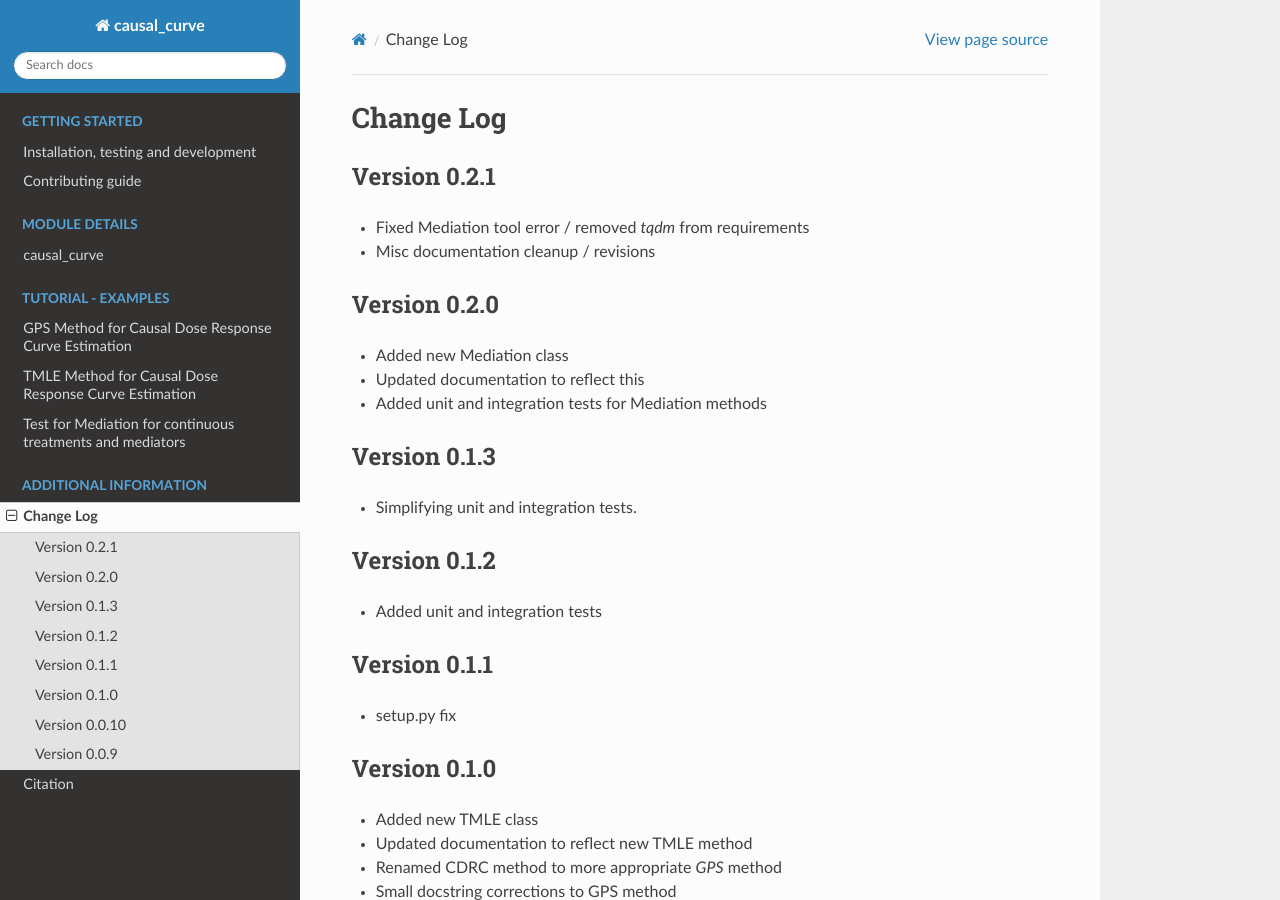
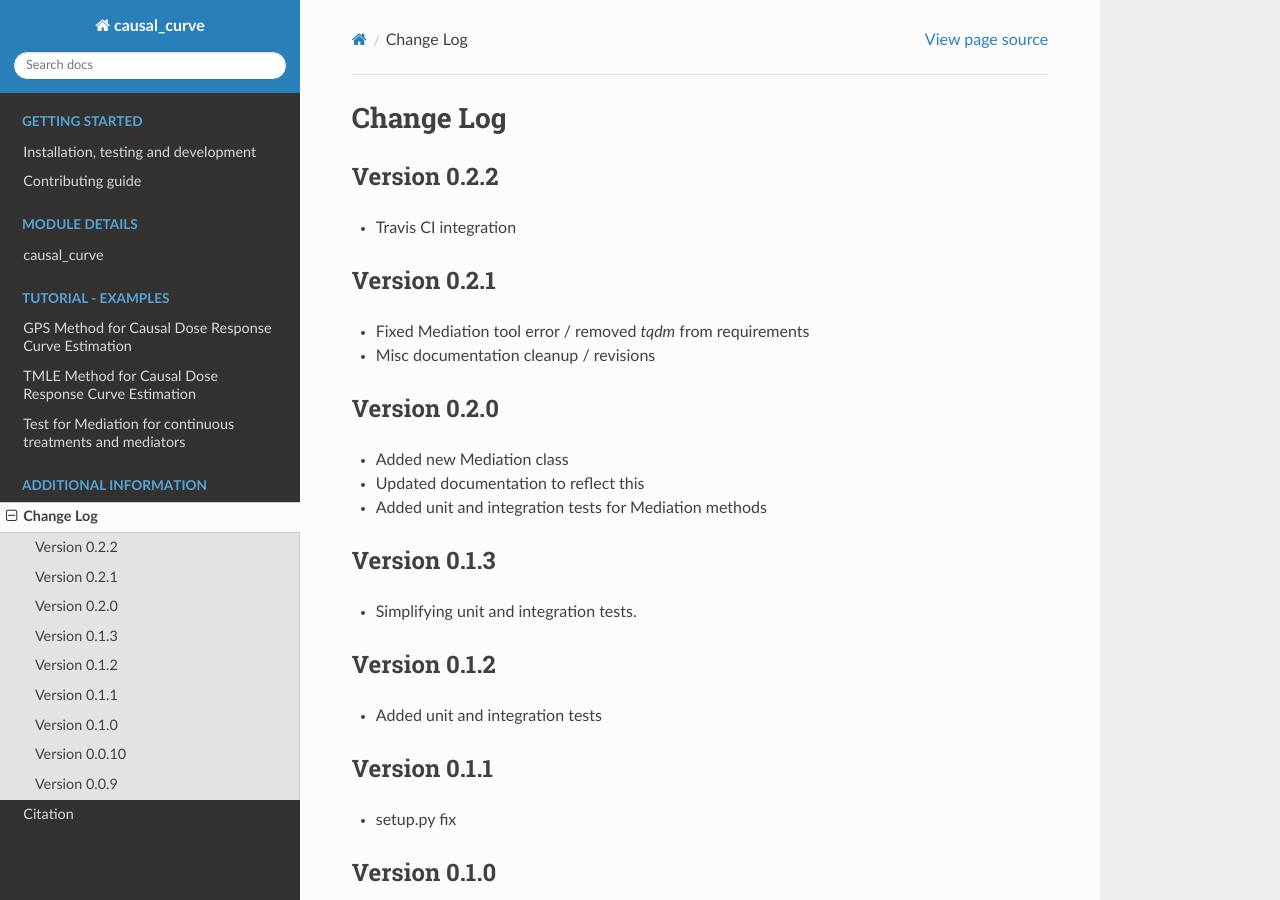
Before and after one commit to ronikobrosly/causal-curve, a Sphinx documentation site: the page built from docs/changelog.rst, in a window 1280 px wide and 900 px high. Built offline with Sphinx 7.4.7 and the Read the Docs theme 2.0.0, drawn with Linux system fonts in a browser that asks for light colours.

Commit message:
finished Travis CI

```diff
--- a/docs/changelog.rst
+++ b/docs/changelog.rst
@@ -3,6 +3,11 @@
 ==========
 Change Log
 ==========
+
+Version 0.2.2
+-------------
+- Travis CI integration
+
 
 Version 0.2.1
 -------------
--- a/docs/conf.py
+++ b/docs/conf.py
@@ -22,7 +22,7 @@ copyright = '2020, Roni Kobrosly'
 author = 'Roni Kobrosly'
 
 # The full version, including alpha/beta/rc tags
-release = '0.2.1'
+release = '0.2.2'
 
 
 # -- General configuration ---------------------------------------------------
--- a/setup.py
+++ b/setup.py
@@ -5,7 +5,7 @@ with open("README.md", "r") as fh:
 
 setuptools.setup(
     name="causal-curve",
-    version="0.2.1",
+    version="0.2.2",
     author="Roni Kobrosly",
     author_email="roni.kobrosly@gmail.com",
     description="A python library with tools to perform causal inference using \
```
